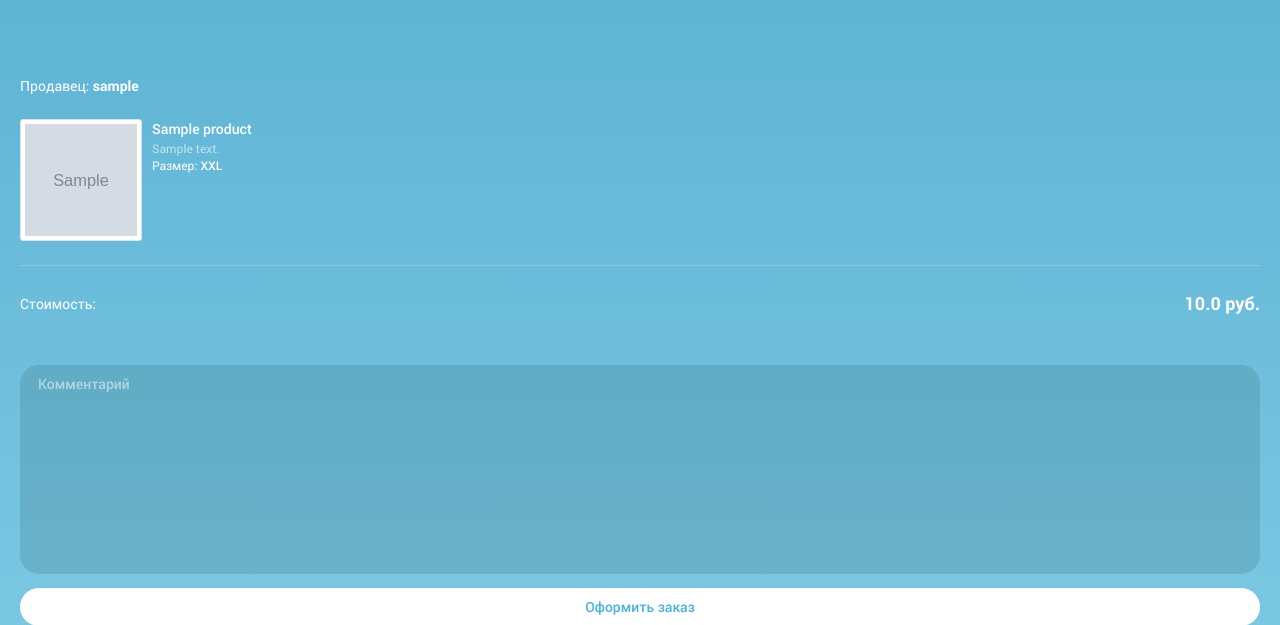
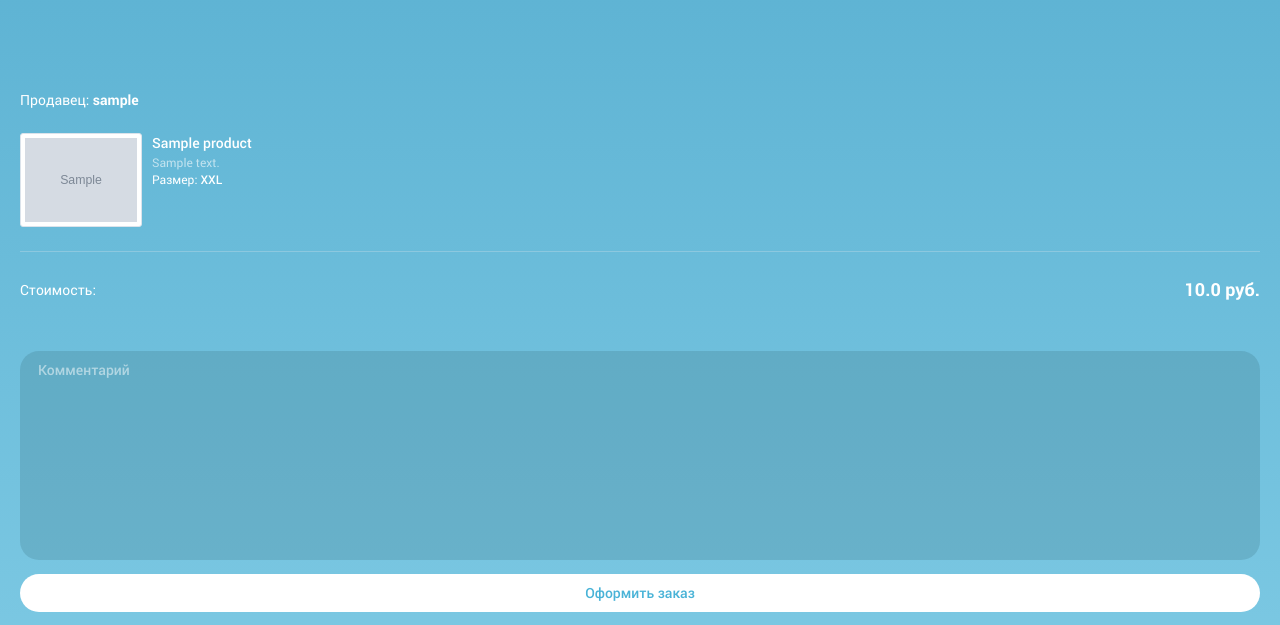
Before and after one commit to asorokoumov/cloudcheckout, a Django app: page /product/#/ in a window 1280 px wide. Shown: the part 87-712 px from the top of the page. Run offline with Django 3.2, Linux system fonts and the light colour scheme; tables that the repository leaves empty hold one stand-in row (values such as "Sample post"); grey boxes marked "Sample" are stand-in pictures.

Commit message:
Fix image on product page

```diff
--- a/checkout/templates/checkout/product.html
+++ b/checkout/templates/checkout/product.html
@@ -29,7 +29,7 @@
           </div>
           <div class="product-content">
             <div class="product-image">
-              <img src="{{product.image}}" alt="{{product}}" width="112" height="112" alt="">
+              <img src="{{product.image.url}}" alt="{{product}}" style="max-width:112px; width:100%" alt="">
             </div>
             <div class="product-desc">
               <div class="product-title">{{product}}</div>
```
